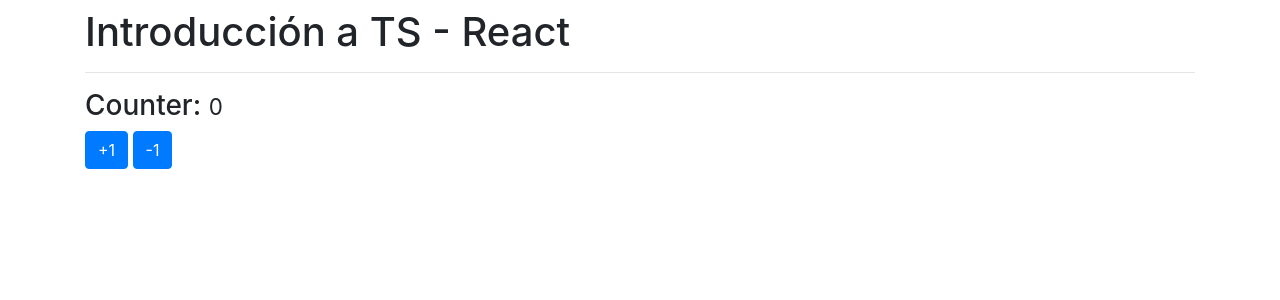
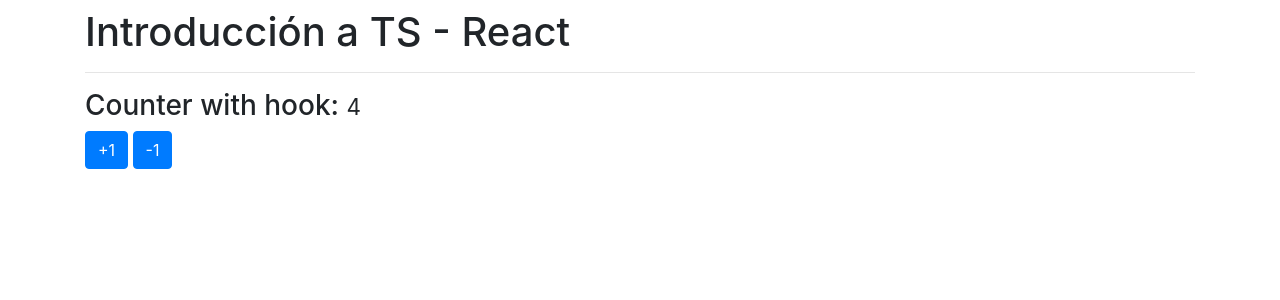
Before and after one commit to carlosraez/CursoTypscript, a React (Create React App) app: page / in a window 1280 px wide. Shown: the top 300 px of the page. Built offline with nearby package versions, Linux system fonts and the light colour scheme.

Commit message:
custom hook

```diff
--- a/src/App.tsx
+++ b/src/App.tsx
@@ -1,8 +1,8 @@
 // import { BasicTypes } from "./typescript/BasicTypes";
 // import { ObjectLiterals } from './typescript/ObjectLiterals';
 // import { Functions } from './typescript/Functions';
-
-import { Counter } from './components/Counter';
+// import { Counter } from './components/Counter';
+import { CounterWithHoock } from './components/CounterWithHoock';
 
 function App() {
   return (
@@ -12,7 +12,8 @@ function App() {
       {/* <BasicTypes /> */}
       {/* <ObjectLiterals /> */}
       {/* <Functions /> */}
-      <Counter />
+      {/* <Counter /> */}
+      <CounterWithHoock />
     </div>
   );
 }
--- /dev/null
+++ b/src/components/CounterWithHoock.tsx
@@ -0,0 +1,18 @@
+import { useCounter } from '../hooks/useCounter';
+export const CounterWithHoock = () => {
+  const { handleDecrement, handleIncrement, counter } = useCounter(4);
+  return (
+    <>
+      <h3>
+        Counter with hook: <small>{counter}</small>
+      </h3>
+      <button onClick={() => handleIncrement(1)} className="btn btn-primary">
+        +1
+      </button>
+      &nbsp;
+      <button onClick={() => handleDecrement(1)} className="btn btn-primary">
+        -1
+      </button>
+    </>
+  );
+};
--- /dev/null
+++ b/src/hooks/useCounter.tsx
@@ -0,0 +1,21 @@
+import { useState } from 'react';
+
+export const useCounter = (incitialState: number = 12) => {
+  const [counter, setCounter] = useState<number>(incitialState);
+
+  /**
+   * Increment counter plus value
+   * @param {number}
+   */
+  const handleIncrement = (value: number) => setCounter(counter + value);
+  /**
+   * Decrement counter minus value
+   * @param {number}
+   */
+  const handleDecrement = (value: number) => setCounter(counter - value);
+  return {
+    handleIncrement,
+    handleDecrement,
+    counter,
+  };
+};
```
